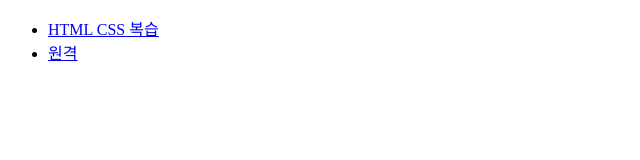
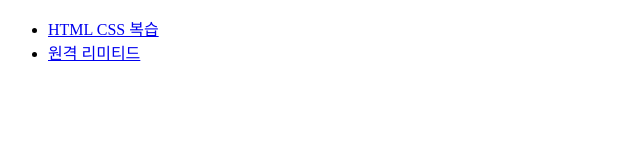
Before and after one commit to bokuwahanya/k6_fe, a plain HTML site: page index.html in a window 1280 px wide. Shown: the whole page, without its empty margins (0-640 px from the left). Drawn offline with Linux system fonts and the light colour scheme.

Commit message:
ㅇㄹㅇ

```diff
--- a/index.html
+++ b/index.html
@@ -8,7 +8,7 @@
 <body>
     <ul>
         <li><a href="/01/01.html">HTML CSS 복습</a></li>
-        <li><a href="/02.html/02.html">원격 </a></li>
+        <li><a href="/02.html/02.html">원격 리미티드 </a></li>
     </ul>
 </body>
 </html>
```
